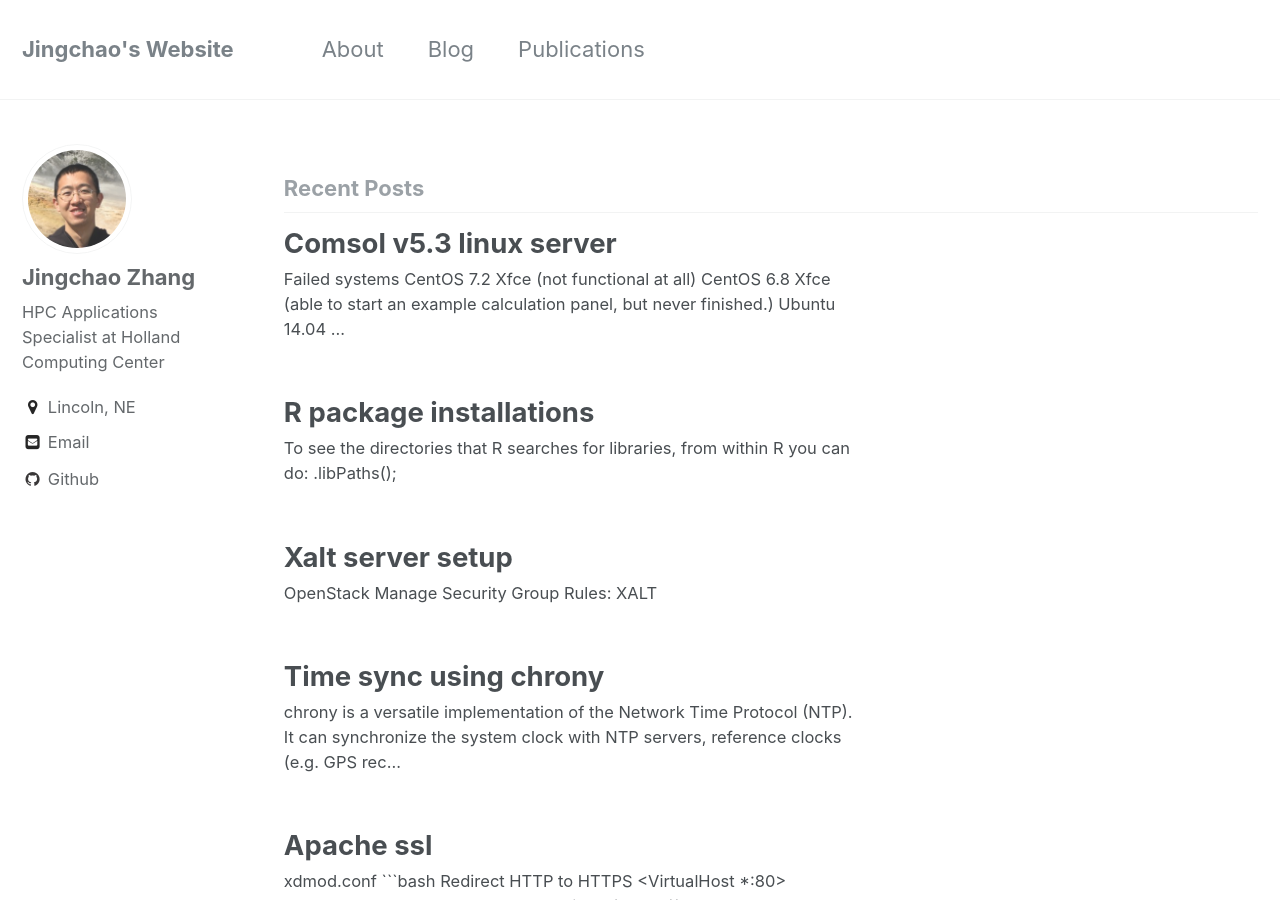
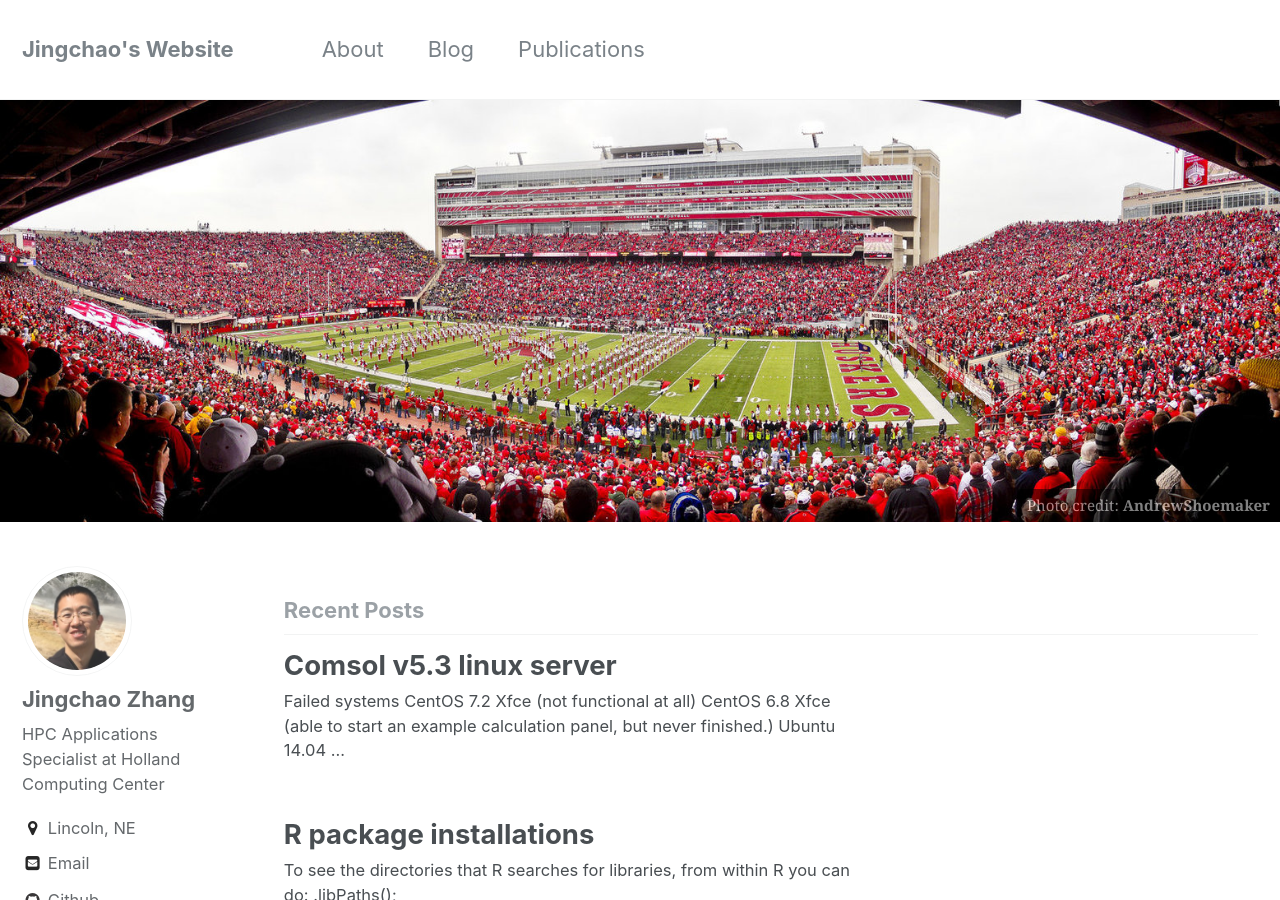
Before and after one commit to JingchaoZhang/JingchaoZhang.github.io, a Jekyll site: the page built from index.html, in a window 1280 px wide and 900 px high. Built offline with Jekyll 4.4.1, drawn with Linux system fonts in a browser that asks for light colours; the list of posts is cut into pages by our own code.

Commit message:
Update index.html

```diff
--- a/index.html
+++ b/index.html
@@ -1,5 +1,8 @@
 ---
 layout: archive
+header:
+  image: GBR.jpg
+  caption: "Photo credit: [**AndrewShoemaker**](https://andrewshoemaker.deviantart.com/)"
 author_profile: true
 ---
 
```
